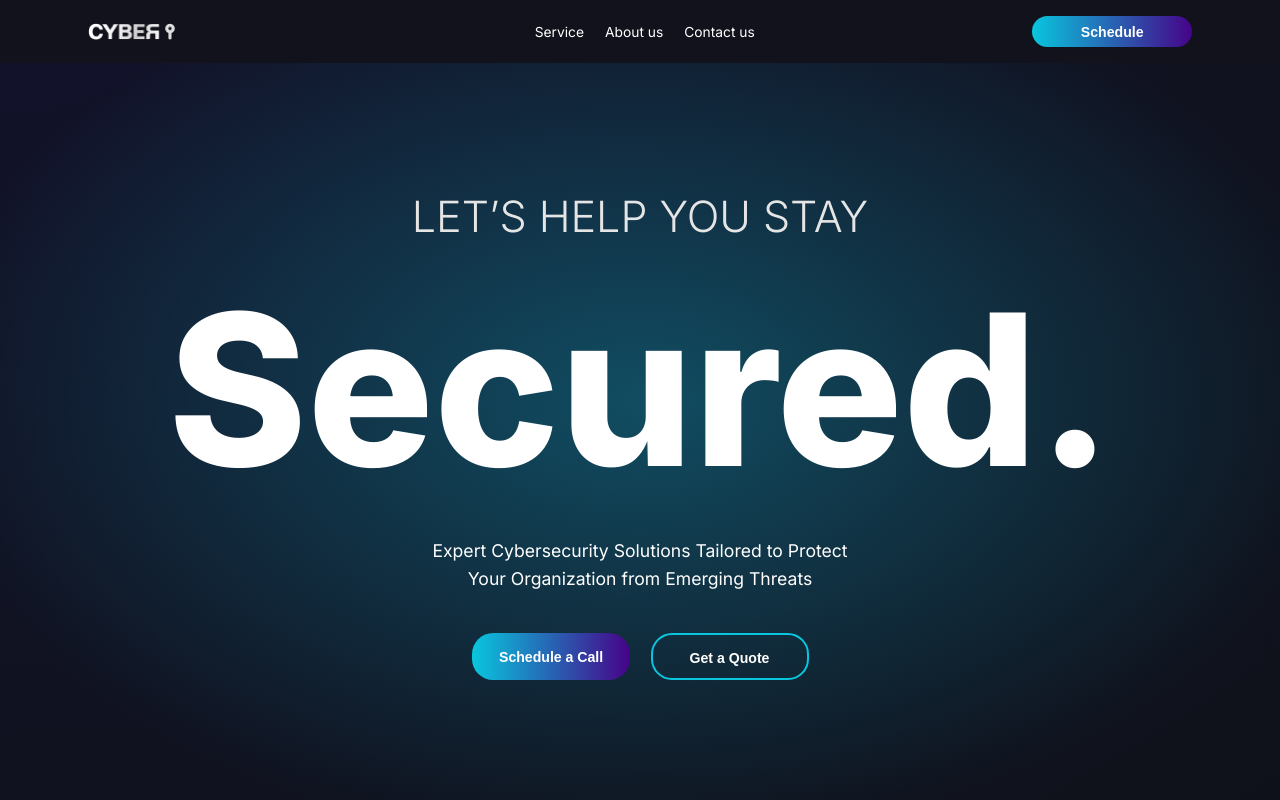
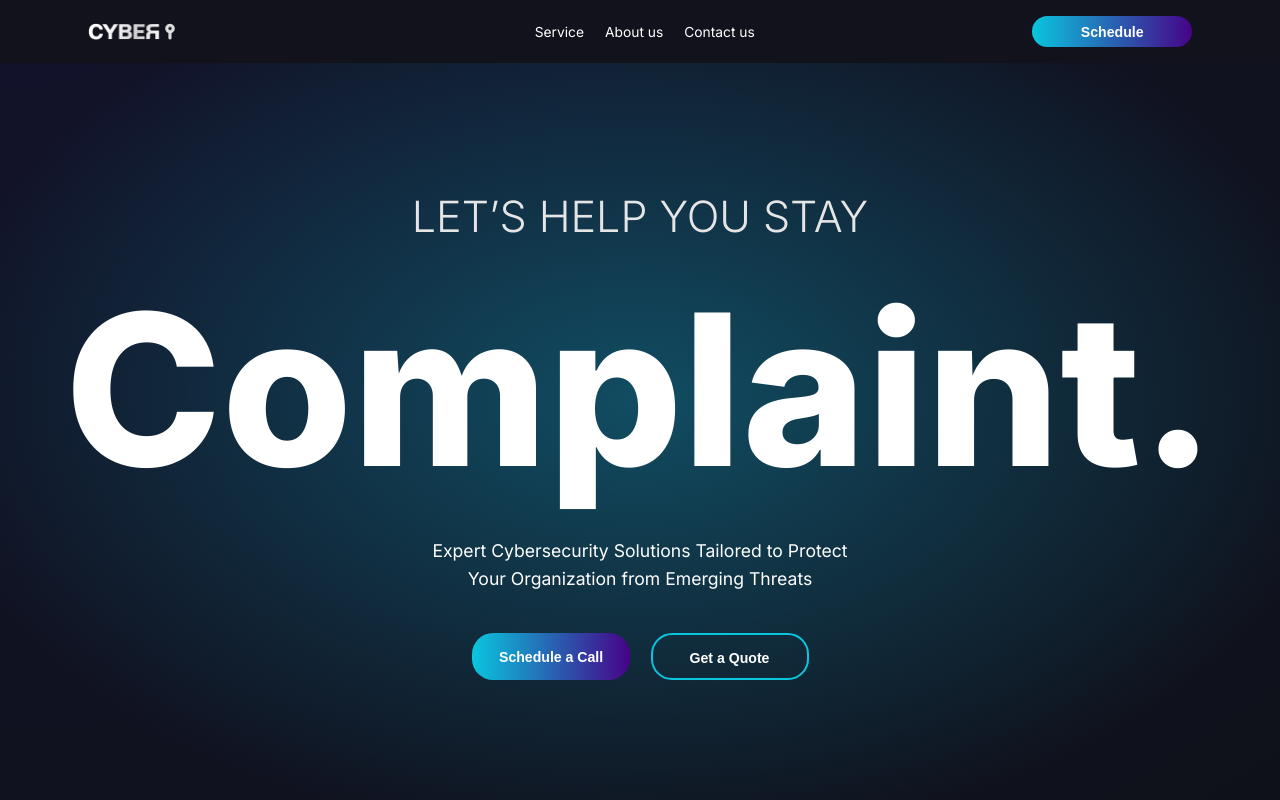
Before and after one commit to estheroluwabuyi/cyberposture, a React (Vite) app: page /home in a window 1280 px wide. Built offline with nearby package versions, Linux system fonts and the light colour scheme.

Commit message:
Fix animation delay

```diff
--- a/src/index.css
+++ b/src/index.css
@@ -189,7 +189,6 @@ img {
 
 .hero-heading {
   font-weight: 300;
-  /* font-size: 4.9rem; */
   font-size: 4.3rem;
   color: #e5e5e5;
 }
@@ -209,6 +208,7 @@ img {
   position: relative;
   top: 0;
   animation: slide 7s steps(3) infinite;
+  animation-delay: 7s;
 }
 
 .hero-dynamic-texts li span {
@@ -222,6 +222,10 @@ img {
   line-height: 2.8rem;
 }
 
+/* MAIN */
+
+/* MEDIA QUERIES */
+
 /* KEYFRAMES */
 @keyframes slide {
   100% {
```
